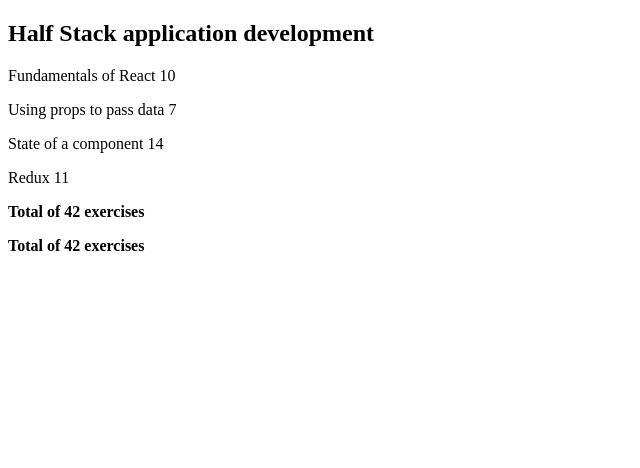
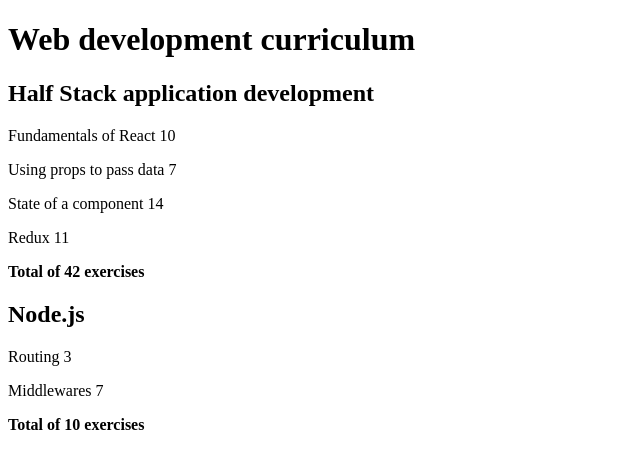
Before and after one commit to Conner-Berg/fso-part0, a JavaScript app in the folder part2/courseinfo/: page / in a window 1280 px wide. Shown: the top 468 px of the page, without its empty margins (0-640 px from the left). Built offline with nearby package versions, Linux system fonts and the light colour scheme; the HTML template or start-up script is replaced by a standard one.

Commit message:
Finish 2.4 & 2.5, map courses for Course comp

```diff
--- a/part2/courseinfo/src/App.js
+++ b/part2/courseinfo/src/App.js
@@ -1,10 +1,11 @@
 import Course from "./components/Course.js";
-import Total from "./components/Total.js";
+import Title from "./components/Title.js";
 
 const App = () => {
-	const course = {
+	const courses = [
+		{
+			name: "Half Stack application development",
 			id: 1,
-		name: "Half Stack application development",
 			parts: [
 				{
 					name: "Fundamentals of React",
@@ -27,12 +28,31 @@
 					id: 4,
 				},
 			],
-	};
+		},
+		{
+			name: "Node.js",
+			id: 2,
+			parts: [
+				{
+					name: "Routing",
+					exercises: 3,
+					id: 1,
+				},
+				{
+					name: "Middlewares",
+					exercises: 7,
+					id: 2,
+				},
+			],
+		},
+	];
 
 	return (
 		<>
-			<Course course={course} />
-			<Total parts={course.parts} />
+			<Title text="Web development curriculum" />
+			{courses.map((course) => (
+				<Course key={course.id} course={course} />
+			))}
 		</>
 	);
 };
```
Lines whose indentation alone changed are shown as unchanged.
